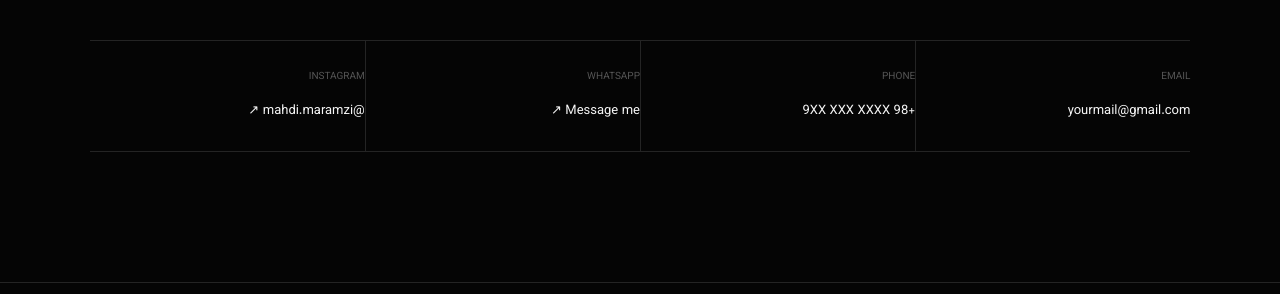
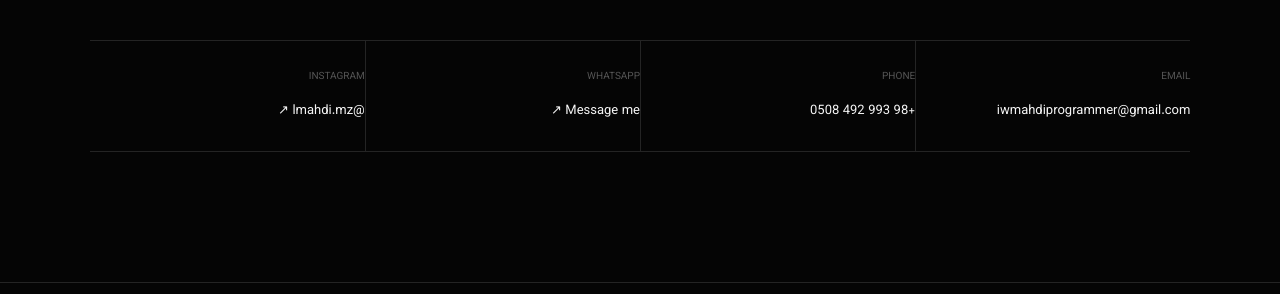
Before and after one commit to iwmahdiprogrammer-debug/Mahdi, a PHP site: page / in a window 1280 px wide. Shown: the part 3648-3942 px from the top of the page. Run offline with PHP 8.4, Linux system fonts and the light colour scheme.

Commit message:
Update index.php

```diff
--- a/index.php
+++ b/index.php
@@ -1,16 +1,11 @@
 <?php
-/*
-|--------------------------------------------------------------------------
-| Mahdi Maramzi — Personal Portfolio
-| Replace the contact values below with your real information.
-|--------------------------------------------------------------------------
-*/
+
 $name = "مهدی مرمزی";
 $role = "طراح وب‌سایت • برنامه‌نویس";
-$gmail = "yourmail@gmail.com";
-$phone = "+98 9XX XXX XXXX";
-$whatsapp = "989XXXXXXXXX";
-$instagram = "mahdi.maramzi";
+$gmail = "iwmahdiprogrammer@gmail.com";
+$phone = "+98 993 492 0508";
+$whatsapp = "989934920508";
+$instagram = "lmahdi.mz";
 ?>
 <!DOCTYPE html>
 <html lang="fa" dir="rtl">
@@ -485,17 +480,17 @@ $instagram = "mahdi.maramzi";
 
             <div class="contact-card">
                 <small>PHONE</small>
-                <a href="tel:<?= htmlspecialchars($phone) ?>"><?= htmlspecialchars($phone) ?></a>
+                <a href="tel:+98 993 492 0508<?= htmlspecialchars($phone) ?>"><?= htmlspecialchars($phone) ?></a>
             </div>
 
             <div class="contact-card">
                 <small>WHATSAPP</small>
-                <a href="https://wa.me/<?= htmlspecialchars($whatsapp) ?>" target="_blank" rel="noopener">Message me ↗</a>
+                <a href="https://wa.me/message/C4L5MJDFO6QWN1<?= htmlspecialchars($whatsapp) ?>" target="_blank" rel="noopener">Message me ↗</a>
             </div>
 
             <div class="contact-card">
                 <small>INSTAGRAM</small>
-                <a href="https://instagram.com/<?= htmlspecialchars($instagram) ?>" target="_blank" rel="noopener">@<?= htmlspecialchars($instagram) ?> ↗</a>
+                <a href="https://www.instagram.com/lmahdi.mz?utm_source=qr&igsh=NDFnZzJzZWlqeG15<?= htmlspecialchars($instagram) ?>" target="_blank" rel="noopener">@<?= htmlspecialchars($instagram) ?> ↗</a>
             </div>
         </div>
     </section>
```
